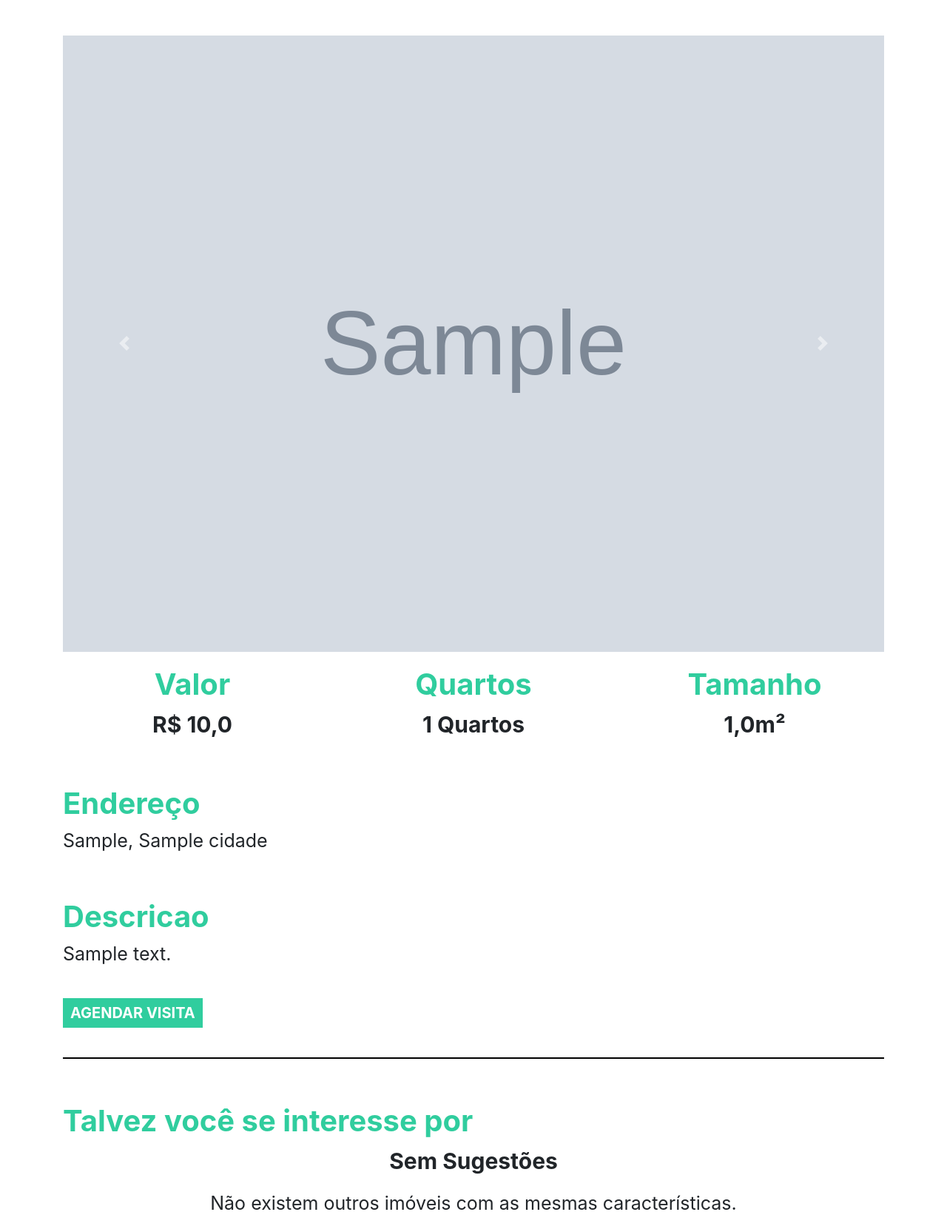
After one commit to aguiardafa/projeto-imobiliaria, a Django app: page /imovel/1 in a window 1280 px wide. The commit adds this page. Shown: the whole page at 74% size. Run offline with Django 4.2, Linux system fonts and the light colour scheme; tables that the repository leaves empty hold one stand-in row (values such as "Sample post"); grey boxes marked "Sample" are stand-in pictures.

Commit message:
feat(plataforma): implementa view imovel, sua página html e sua URL de acesso

```diff
--- a/plataforma/admin.py
+++ b/plataforma/admin.py
@@ -6,7 +6,7 @@ from .models import DiaVisita, Horario, Imovel, Cidade, Imagem, Visita
 # Register your models here.
 @admin.register(Imovel)
 class ImovelAdmin(admin.ModelAdmin):
-    list_display = ('rua', 'valor', 'quartos', 'tamanho', 'cidade', 'tipo')
+    list_display = ('tipo_imovel', 'rua', 'valor', 'quartos', 'tamanho', 'cidade', 'tipo')
     list_editable = ('valor', 'tipo')
     list_filter = ('cidade', 'tipo')
 
--- a/plataforma/templates/home.html
+++ b/plataforma/templates/home.html
@@ -22,7 +22,7 @@
             <div class="card_imovel">
                 <img class="img_capa_imovel" src="{{imovel.imagens.all.0.img.url}}">
                 <div class="informacoes_imoveis">
-                    <a class="a_none" href="">
+                    <a class="a_none" href="{% url 'imovel' imovel.id %}">
                         <h4 class="valor">R$ {{imovel.valor}}</h4>
                     </a>
                     <p>{{imovel.rua}}, {{imovel.cidade}}</p>
--- /dev/null
+++ b/plataforma/templates/imovel.html
@@ -0,0 +1,86 @@
+{% extends 'base.html' %}
+
+{% load static %}
+
+{% block 'head' %}
+<link rel="stylesheet" href="{% static 'plataforma/css/home.css' %}">
+{% endblock  %}
+
+{% block 'body' %}
+<div style="text-align: center" class="container">
+    <br>
+    <br>
+    <div id="carouselExampleControls" class="carousel slide" data-ride="carousel">
+        <div class="carousel-inner">
+            {% for img in imovel.imagens.all %}
+            <div class="carousel-item {% if forloop.first %} active {% endif %}">
+                <img class="d-block w-100" src="{{img}}" alt="First slide">
+            </div>
+            {% endfor %}
+        </div>
+        <a class="carousel-control-prev" href="#carouselExampleControls" role="button" data-slide="prev">
+            <span class="carousel-control-prev-icon" aria-hidden="true"></span>
+            <span class="sr-only">Previous</span>
+        </a>
+        <a class="carousel-control-next" href="#carouselExampleControls" role="button" data-slide="next">
+            <span class="carousel-control-next-icon" aria-hidden="true"></span>
+            <span class="sr-only">Next</span>
+        </a>
+    </div>
+    <div class="row">
+        <div class="col-md">
+            <h3 class="titulo_especificacao">Valor</h3>
+            <p class="especificacao">R$ {{imovel.valor}}</p>
+        </div>
+        <div class="col-md">
+            <h3 class="titulo_especificacao">Quartos</h3>
+            <p class="especificacao">{{imovel.quartos}} Quartos</p>
+        </div>
+        <div class="col-md">
+            <h3 class="titulo_especificacao">Tamanho</h3>
+            <p class="especificacao">{{imovel.tamanho}}m²</p>
+        </div>
+    </div>
+    <br>
+    <div style="text-align: left">
+        <h3 class="titulo_especificacao">Endereço</h3>
+        <p class="especificacao_endereco">{{imovel.rua}}, {{imovel.cidade }}</p>
+    </div>
+    <br>
+    <div style="text-align: justify">
+        <h3 class="titulo_especificacao">Descricao</h3>
+        <p class="especificacao_endereco">{{imovel.descricao}}</p>
+        <br>
+        <button class="btn_agendar_visita" data-toggle="modal" data-target="#exampleModal">AGENDAR VISITA</button>
+        <br>
+        <br>
+    </div>
+    <hr style="border: 1px solid black">
+    <br>
+    <div class="div_possivel_interesse">
+        <h3 class="titulo_especificacao">Talvez você se interesse por</h3>
+        <div class="row">
+            {% if not sugestoes %}
+            <div style="text-align: center; width: 100%">
+                <p class="especificacao">Sem Sugestões</p>
+                <p class="especificacao_endereco">Não existem outros imóveis com as mesmas características.</p>
+            </div>
+            {% endif %}
+            {% for sugestao in sugestoes %}
+            <div class="col-md cont">
+                <div class="card_imovel">
+                    <img class="img_capa_imovel" src="{{sugestao.imagens.all.0.img.url}}">
+                    <div class="informacoes_imoveis">
+                        <a class="a_none" href="{% url 'imovel' sugestao.id %}"><h4 class="valor">R$
+                            {{sugestao.valor}}</h4></a>
+                        <p>{{sugestao.rua}}, {{sugestao.cidade}}</p>
+                        <br>
+                        <img width="15%" src="{% static 'plataforma/img/heart.png' %}">
+                    </div>
+                </div>
+            </div>
+            {% endfor %}
+        </div>
+    </div>
+</div>
+{% endblock  %}
--- a/plataforma/urls.py
+++ b/plataforma/urls.py
@@ -5,4 +5,5 @@ from plataforma import views
 # urls específicas do módulo
 urlpatterns = [
     path('', views.home, name="home"),
+    path('imovel/<str:id>', views.imovel, name="imovel"),
 ]
--- a/plataforma/views.py
+++ b/plataforma/views.py
@@ -1,5 +1,5 @@
 from django.contrib.auth.decorators import login_required
-from django.shortcuts import render
+from django.shortcuts import render, get_object_or_404
 
 from plataforma.models import Imovel, Cidade
 
@@ -26,10 +26,19 @@ def home(request):
         # consulta no Banco de Dados os Imóveis conforme parâmetros do filtro
         imoveis = Imovel.objects.filter(valor__gte=preco_minimo) \
             .filter(valor__lte=preco_maximo) \
-            .filter(tipo_imovel__in=tipo)\
+            .filter(tipo_imovel__in=tipo) \
             .filter(cidade__in=cidade)
     else:
         # consulta no Banco de Dados todos os Imóveis cadastrados
         imoveis = Imovel.objects.all()
     return render(request, 'home.html',
                   {'imoveis': imoveis, 'cidades': cidades})
+
+
+def imovel(request, id):
+    # consulta no Banco de Dados o Imóvel conforme parâmetro recebido
+    imovel = get_object_or_404(Imovel, id=id)
+    # consulta Imóveis da mesma cidade e tipo como sugestões ao Usuário
+    sugestoes = Imovel.objects.filter(cidade=imovel.cidade).filter(tipo_imovel=imovel.tipo_imovel).exclude(id=id)[:2]
+    return render(request, 'imovel.html',
+                  {'imovel': imovel, 'sugestoes': sugestoes, 'id': id})
--- a/templates/static/plataforma/css/home.css
+++ b/templates/static/plataforma/css/home.css
@@ -63,3 +63,46 @@
     font-weight: bold;
     font-size: 20px;
 }
+
+.titulo_especificacao{
+    color: #30CD9E;
+    font-weight: bold;
+    margin-top: 20px;
+    font-size: 40px;
+}
+
+.especificacao{
+    font-size: 30px;
+    font-weight: bold;
+}
+
+.especificacao_endereco{
+    font-size: 25px;
+}
+
+.btn_agendar_visita{
+    border: none;
+    background-color: #30CD9E;
+    color: white;
+    font-weight: bold;
+    font-size: 20px;
+    padding: 5px 10px 5px 10px;
+}
+
+.div_possivel_interesse{
+    text-align: left;
+}
+
+.btn_agendar{
+    border: none;
+    background-color: #30CD9E;
+    color: white;
+    font-weight: bold;
+    font-size: 20px;
+    padding: 5px 10px 5px 10px;
+}
+
+.btn_agendar:hover{
+    text-decoration: none;
+    color: white;
+}
```
